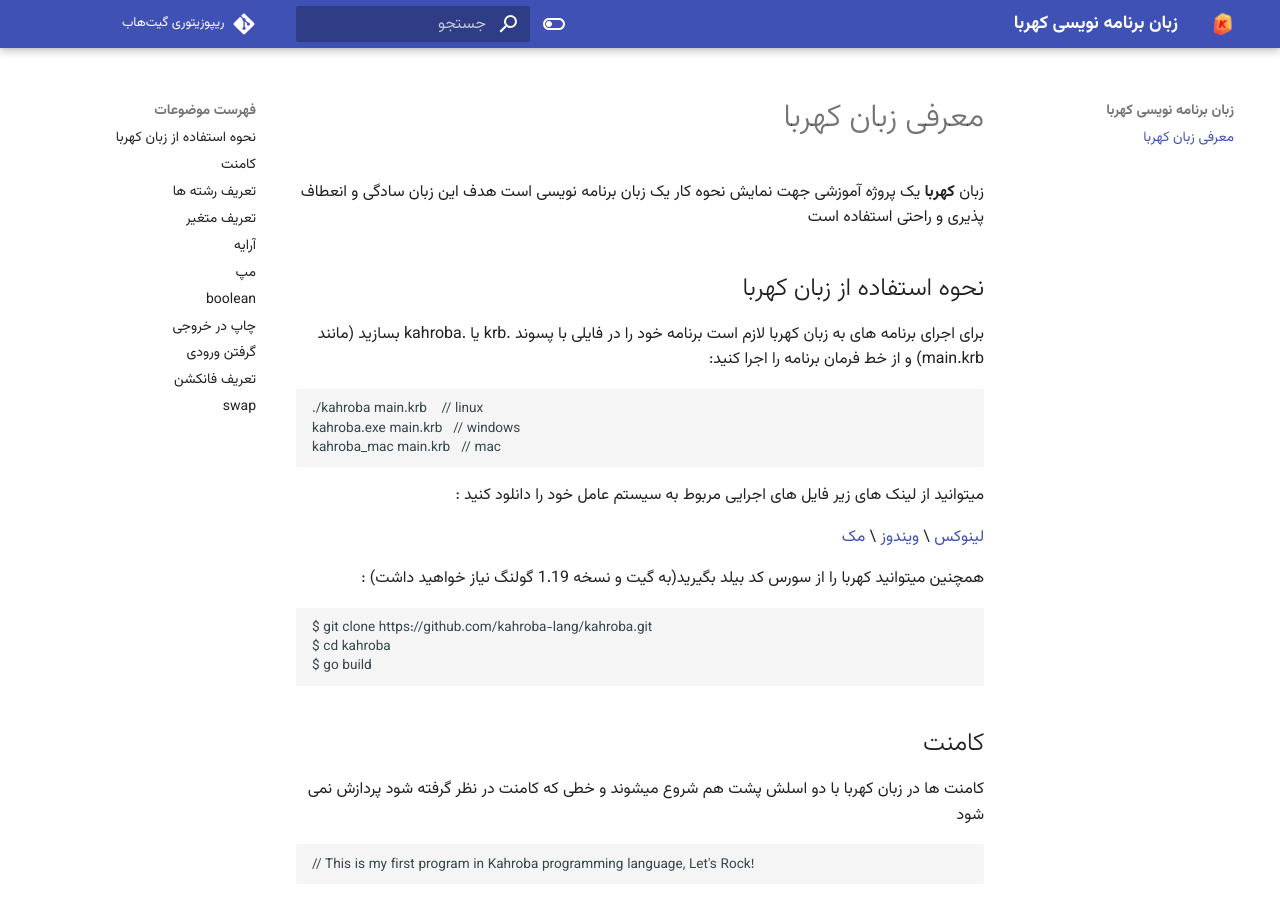
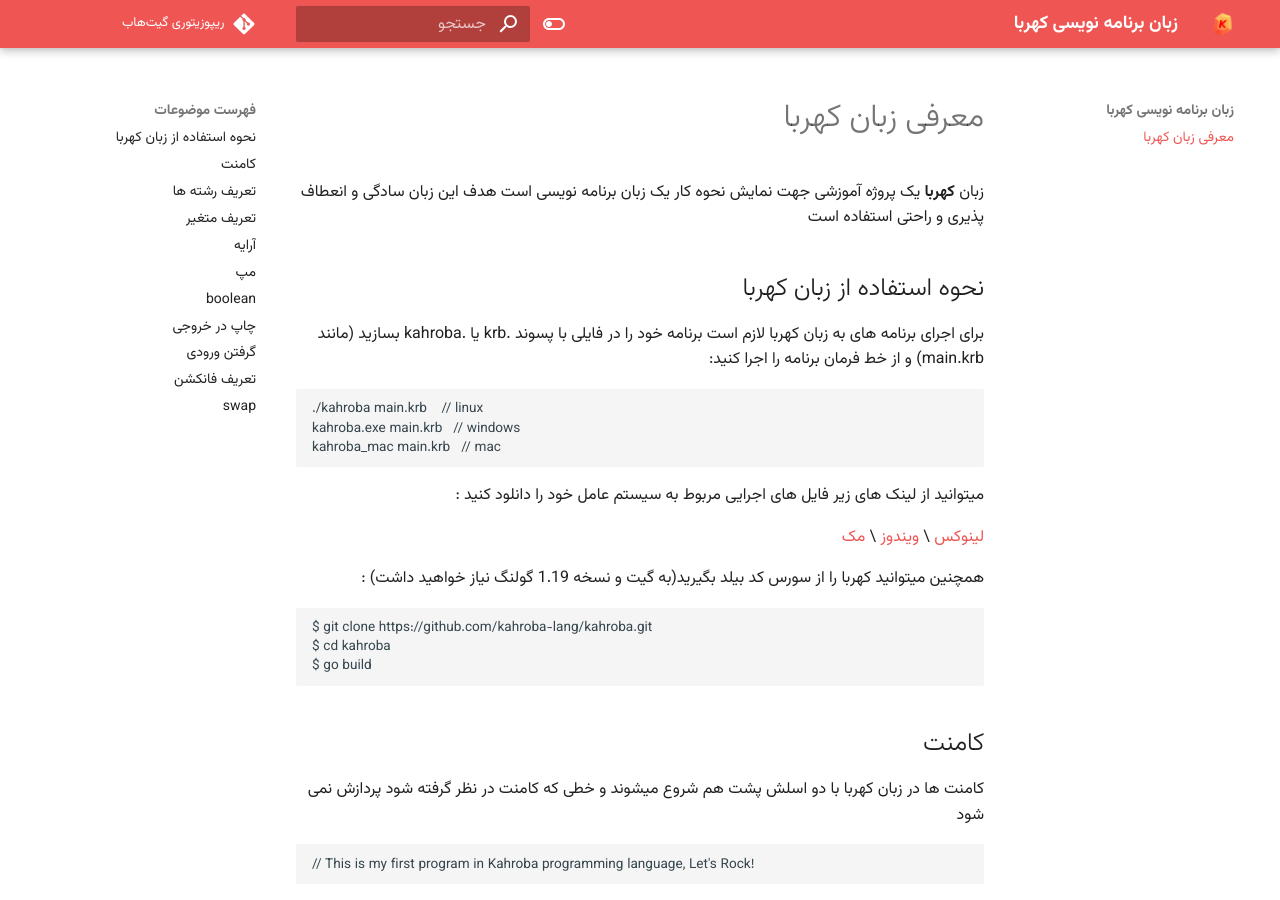
Before and after one commit to kahroba-lang/docs, an MkDocs documentation site: the page built from docs/index.md, in a window 1280 px wide and 900 px high. Built offline with MkDocs 1.6.1 and Material for MkDocs 9.7.7, drawn with Linux system fonts in a browser that asks for light colours; comment, search, counter and statistics services are not loaded; the version menu is left out.

Commit message:
feat: updated colors of theme

```diff
--- a/mkdocs.yml
+++ b/mkdocs.yml
@@ -12,6 +12,7 @@ theme:
   palette:
     # Palette toggle for light mode
     - media: "(prefers-color-scheme: light)"
+      primary: red
       scheme: default
       toggle:
         icon: material/toggle-switch-off-outline
```
Also changed, not shown: 1 other file.
